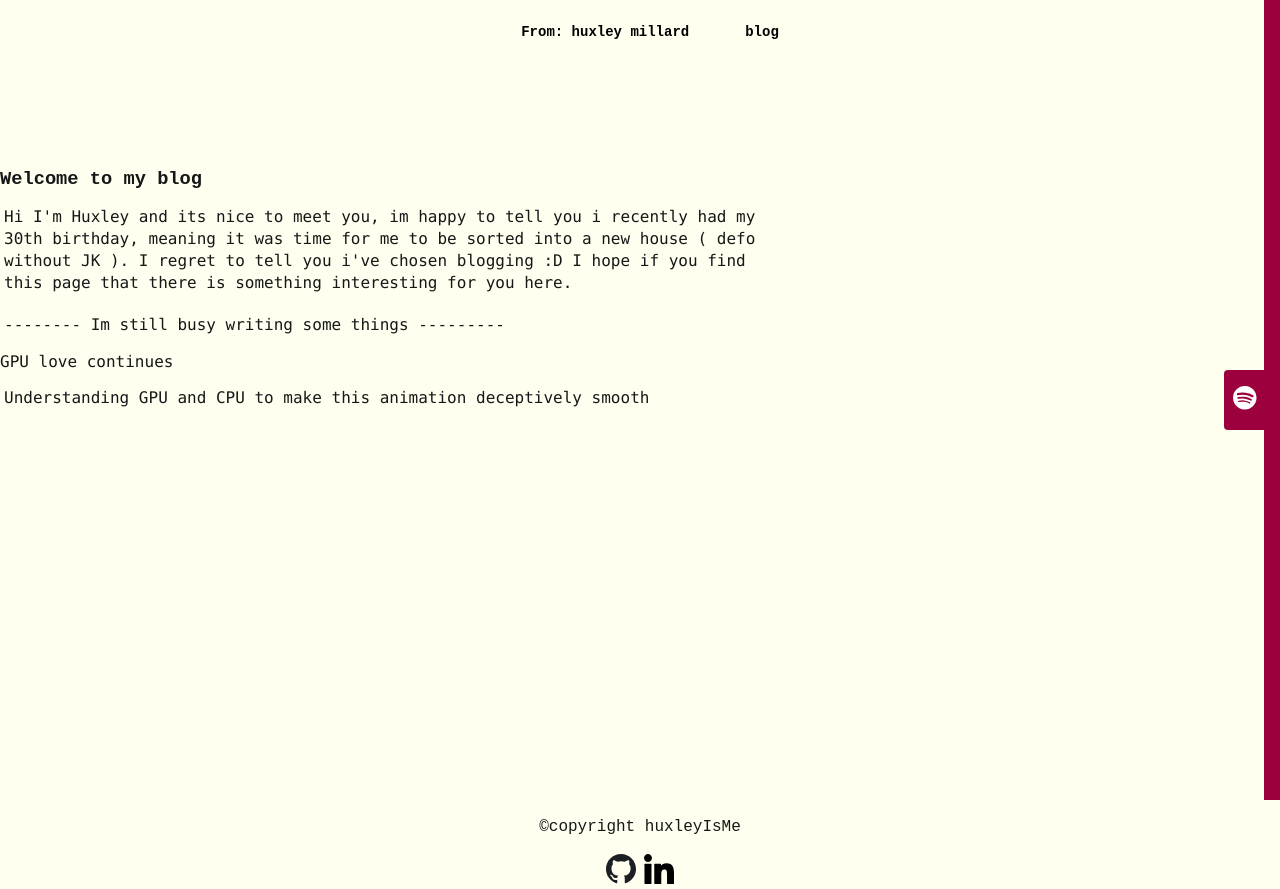
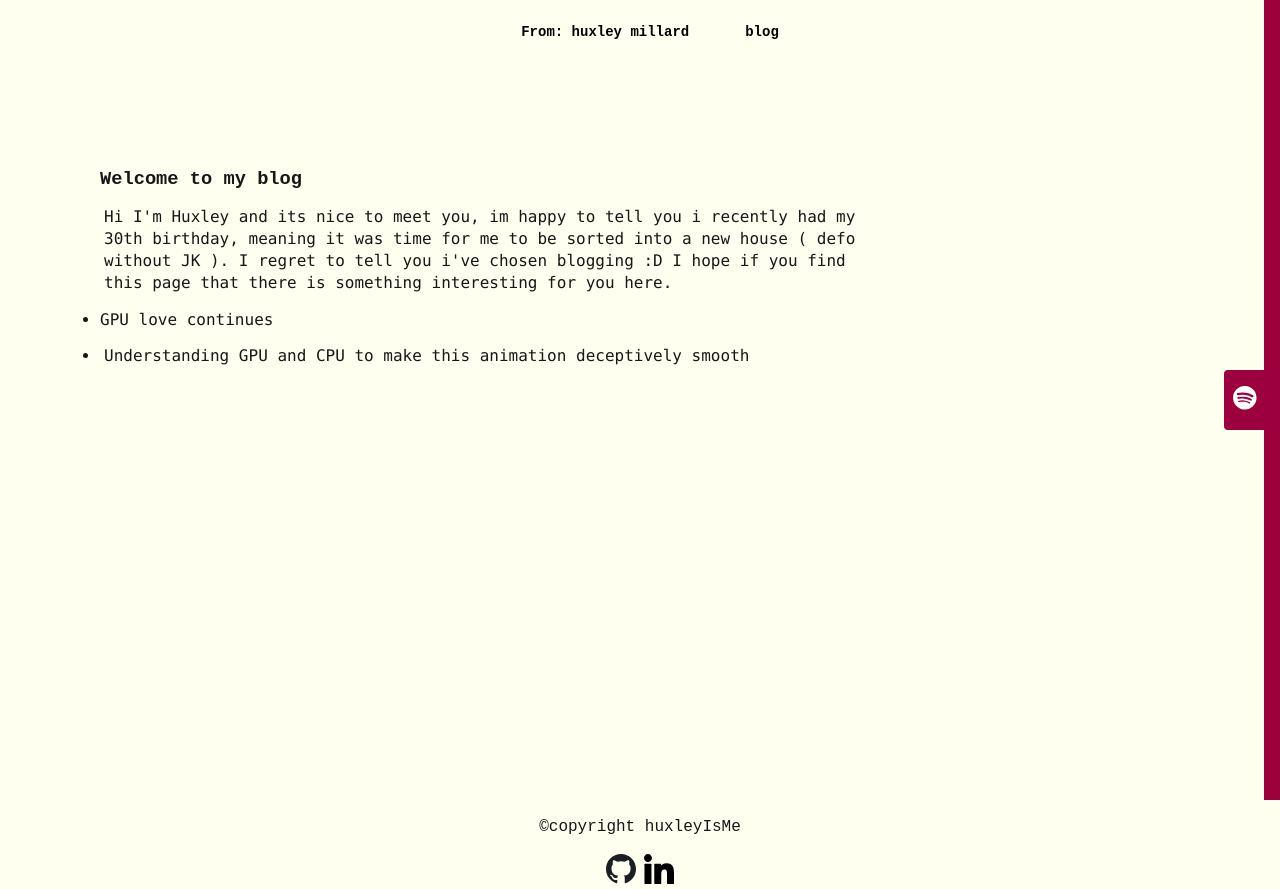
Before and after one commit to HuxleyIsMe/site, a Next.js app: page /blog in a window 1280 px wide. Built offline with nearby package versions, Linux system fonts and the light colour scheme.

Commit message:
style: not sure why the styling went strange

```diff
--- a/src/app/blog/blog_entry.mdx
+++ b/src/app/blog/blog_entry.mdx
@@ -1,8 +1,6 @@
 ### Welcome to my blog
 
 Hi I'm Huxley and its nice to meet you, im happy to tell you i recently had my 30th birthday, meaning it was time for me to be sorted into a new house ( defo without JK ). I regret to tell you i've chosen blogging :D I hope if you find this page that there is something interesting for you here.
-
--------- Im still busy writing some things ---------
 
 -   <a href="/blog/gpu-love">GPU love continues</a>
 -   <a href="/blog/lessons-from-canvas">
--- a/src/app/blog/page.tsx
+++ b/src/app/blog/page.tsx
@@ -5,7 +5,7 @@ export default function MyPage() {
         <div
             style={{
                 width: `60%`,
-                transform: 'translateY(100px)',
+                transform: 'translateY(100px) translateX(100px)',
                 fontFamily:
                     "Consolas, 'Courier New', monospace, 'Segoe UI Emoji'",
             }}
```
